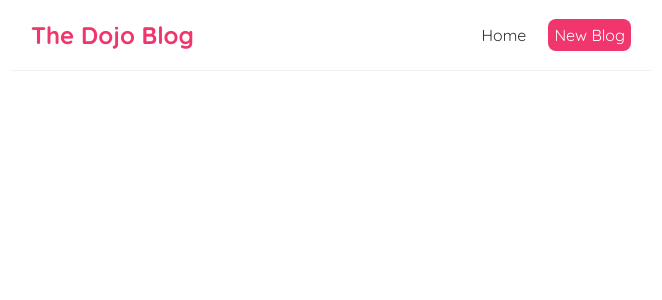
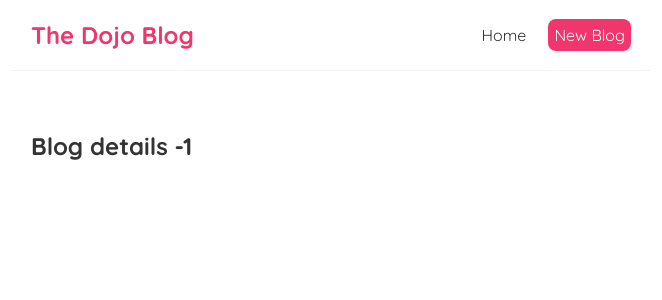
Before and after one commit to Teetomania/React-Tuts, a React (Create React App) app: page /blogs/1 in a window 1280 px wide. Shown: the top 300 px of the page, without its empty margins (309-971 px from the left). Built offline with nearby package versions, Linux system fonts and the light colour scheme; the HTML template or start-up script is replaced by a standard one.

Commit message:
Added the blog details page

```diff
--- a/src/App.js
+++ b/src/App.js
@@ -2,6 +2,7 @@
 import Home from './Home';
 import { BrowserRouter as Router, Route, Switch } from 'react-router-dom'
 import Create from './Create';
+import BlogDetails from './BlogDetails';
 
 function App() {
   return (
@@ -17,6 +18,9 @@
       <Route path="/create">
         <Create />
       </Route>
+      <Route path="/blogs/:id">
+        <BlogDetails />
+      </Route>
     </Switch>
    </div>
     </div>
--- /dev/null
+++ b/src/BlogDetails.js
@@ -0,0 +1,12 @@
+import { useParams } from "react-router-dom";
+
+const BlogDetails = () => {
+    const { id } = useParams()
+    return (
+        <div className="blog-details">
+            <h2>Blog details -{ id }</h2>
+        </div>
+     );
+}
+
+export default BlogDetails;
--- a/src/Bloglist.js
+++ b/src/Bloglist.js
@@ -1,3 +1,5 @@
+import { Link } from "react-router-dom";
+
 const Bloglist = ({ blogs, title }) => {
 
     return (
@@ -5,8 +7,10 @@
             <h2>{ title } </h2>
                     {blogs.map((blog) => (
             <div className="blog-preview" key={blog.id}>
+                <Link to={`/blogs/${blog.id}`}>
                 <h2>{ blog.title}</h2>
                 <p>Written by { blog.author }</p>
+                </Link>
 
             </div>
         ))}
--- a/src/index.css
+++ b/src/index.css
@@ -41,9 +41,13 @@
 }
 .blog-preview:hover {
   box-shadow: 1px 3px 5px rgba(0,0,0,0.1);
+
 }
 .blog-preview h2 {
   font-size: 20px;
   color: #f1356d;
   margin-bottom: 8px;
 }
+.blog-preview a{
+  text-decoration: none;
+}
```
